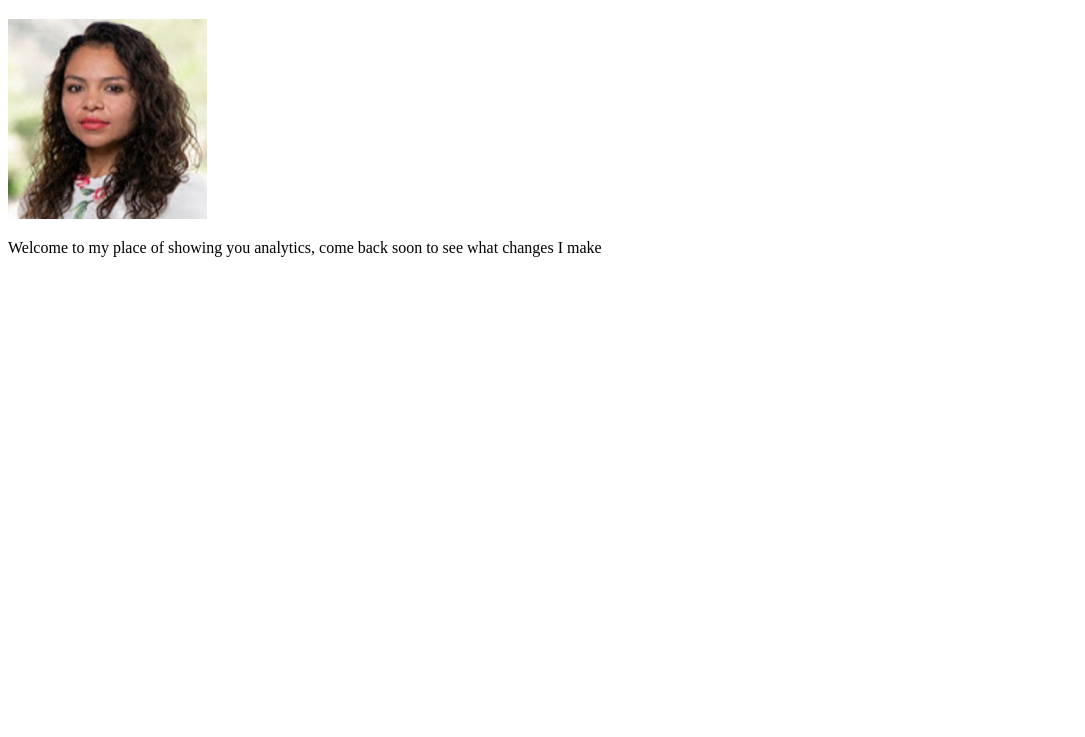
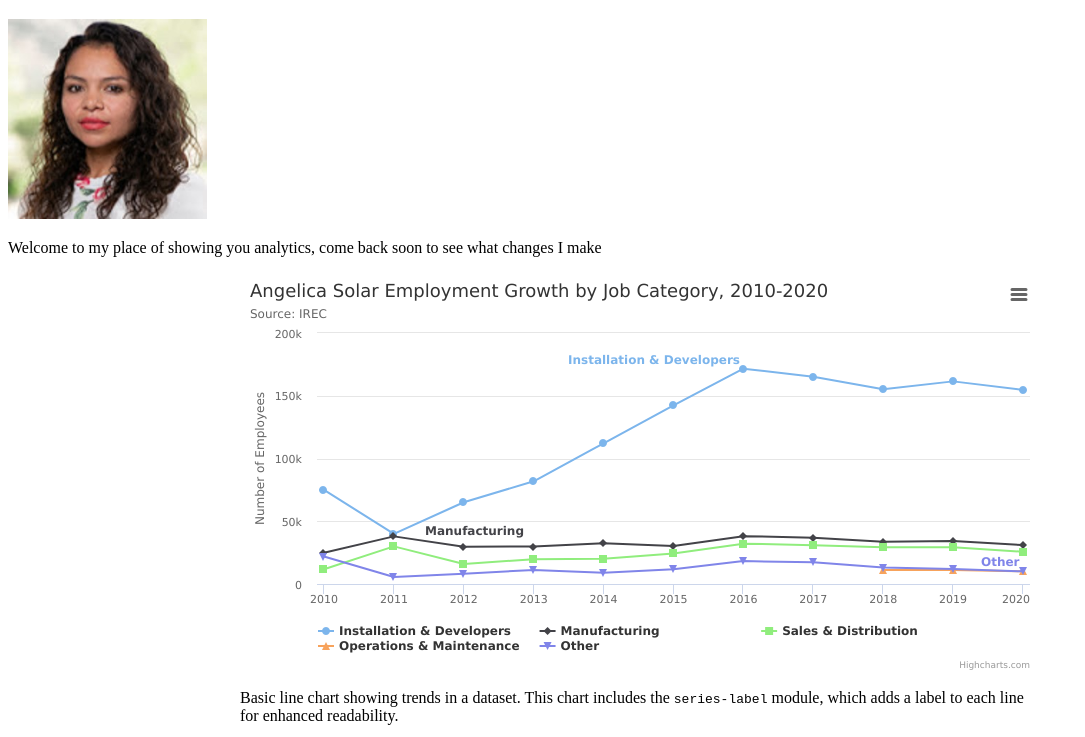
Before and after one commit to angelicaprojects/AngelicaWebsite, a plain HTML site: page index.html in a window 1280 px wide. Shown: the part 61-798 px from the top of the page, without its empty margins (0-1085 px from the left). Drawn offline with nearby package versions, Linux system fonts and the light colour scheme.

Commit message:
Added JS FIDDLE to site

```diff
--- /dev/null
+++ b/area.js
@@ -0,0 +1,77 @@
+Highcharts.chart('areacontainer', {
+
+    title: {
+        text: 'Angelica’s. Solar Employment Growth by Job Category, 2010-2020',
+        align: 'left'
+    },
+
+    subtitle: {
+        text: 'Source: <a href="https://irecusa.org/programs/solar-jobs-census/" target="_blank">IREC</a>',
+        align: 'left'
+    },
+
+    yAxis: {
+        title: {
+            text: 'Number of Employees'
+        }
+    },
+
+    xAxis: {
+        accessibility: {
+            rangeDescription: 'Range: 2010 to 2020'
+        }
+    },
+
+    legend: {
+        layout: 'horizontal',
+        align: 'center',
+        verticalAlign: 'bottom'
+    },
+
+    plotOptions: {
+        series: {
+            label: {
+                connectorAllowed: false
+            },
+            pointStart: 2010
+        }
+    },
+
+    series: [{
+        name: 'Installation & Developers',
+        data: [75000, 40000, 65165, 81827, 112143, 142383,
+            171533, 165174, 155157, 161454, 154610]
+    }, {
+        name: 'Manufacturing',
+        data: [24916, 37941, 29742, 29851, 32490, 30282,
+            38121, 36885, 33726, 34243, 31050]
+    }, {
+        name: 'Sales & Distribution',
+        data: [11744, 30000, 16005, 19771, 20185, 24377,
+            32147, 30912, 29243, 29213, 25663]
+    }, {
+        name: 'Operations & Maintenance',
+        data: [null, null, null, null, null, null, null,
+            null, 11164, 11218, 10077]
+    }, {
+        name: 'Other',
+        data: [21908, 5548, 8105, 11248, 8989, 11816, 18274,
+            17300, 13053, 11906, 10073]
+    }],
+
+    responsive: {
+        rules: [{
+            condition: {
+                maxWidth: 500
+            },
+            chartOptions: {
+                legend: {
+                    layout: 'horizontal',
+                    align: 'center',
+                    verticalAlign: 'bottom'
+                }
+            }
+        }]
+    }
+
+});
--- a/index.html
+++ b/index.html
@@ -5,6 +5,7 @@
     <meta http-equiv="X-UA-Compatible" content="IE=edge">
     <meta name="viewport" content="width=, initial-scale=1.0">
     <title>Angelica's Site</title>
+    <link rel="stylesheet" href="style.css">
 </head>
 <body>
     <h1>Welcome to my BI Site</h1>
@@ -12,5 +13,35 @@
     <p>Welcome to my place of showing you analytics,
         come back soon to see what changes I make
     </p>
+<script src="https://code.highcharts.com/highcharts.js"></script>
+<script src="https://code.highcharts.com/modules/series-label.js"></script>
+<script src="https://code.highcharts.com/modules/exporting.js"></script>
+<script src="https://code.highcharts.com/modules/export-data.js"></script>
+<script src="https://code.highcharts.com/modules/accessibility.js"></script>
+
+<figure class="highcharts-figure">
+    <div id="linecontainer"></div>
+    <p class="highcharts-description">
+        Basic line chart showing trends in a dataset. This chart includes the
+        <code>series-label</code> module, which adds a label to each line for
+        enhanced readability.
+    </p>
+</figure>
+
+<script src="line.js">  </script>
+
+<figure class="highcharts-figure">
+    <div id="areacontainer" style ="border:2px solid red;"  >
+
+    </div>
+    <p class="highcharts-description">
+        A demo showing a stacked area chart, also sometimes referred to as a
+        mountain chart. In a stacked chart, the data series values are added
+        together to make up a total.
+    </p>
+</figure>
+
+<script src="area.js" ></script>
+
 </body>
 </html>
--- /dev/null
+++ b/line.js
@@ -0,0 +1,77 @@
+Highcharts.chart('linecontainer', {
+
+    title: {
+        text: 'Angelica Solar Employment Growth by Job Category, 2010-2020',
+        align: 'left'
+    },
+
+    subtitle: {
+        text: 'Source: <a href="https://irecusa.org/programs/solar-jobs-census/" target="_blank">IREC</a>',
+        align: 'left'
+    },
+
+    yAxis: {
+        title: {
+            text: 'Number of Employees'
+        }
+    },
+
+    xAxis: {
+        accessibility: {
+            rangeDescription: 'Range: 2010 to 2020'
+        }
+    },
+
+    legend: {
+        layout: 'horizontal',
+        align: 'center',
+        verticalAlign: 'bottom'
+    },
+
+    plotOptions: {
+        series: {
+            label: {
+                connectorAllowed: false
+            },
+            pointStart: 2010
+        }
+    },
+
+    series: [{
+        name: 'Installation & Developers',
+        data: [75000, 40000, 65165, 81827, 112143, 142383,
+            171533, 165174, 155157, 161454, 154610]
+    }, {
+        name: 'Manufacturing',
+        data: [24916, 37941, 29742, 29851, 32490, 30282,
+            38121, 36885, 33726, 34243, 31050]
+    }, {
+        name: 'Sales & Distribution',
+        data: [11744, 30000, 16005, 19771, 20185, 24377,
+            32147, 30912, 29243, 29213, 25663]
+    }, {
+        name: 'Operations & Maintenance',
+        data: [null, null, null, null, null, null, null,
+            null, 11164, 11218, 10077]
+    }, {
+        name: 'Other',
+        data: [21908, 5548, 8105, 11248, 8989, 11816, 18274,
+            17300, 13053, 11906, 10073]
+    }],
+
+    responsive: {
+        rules: [{
+            condition: {
+                maxWidth: 500
+            },
+            chartOptions: {
+                legend: {
+                    layout: 'horizontal',
+                    align: 'center',
+                    verticalAlign: 'bottom'
+                }
+            }
+        }]
+    }
+
+});
--- /dev/null
+++ b/style.css
@@ -0,0 +1,90 @@
+.highcharts-figure,
+.highcharts-data-table table {
+    min-width: 360px;
+    max-width: 800px;
+    margin: 1em auto;
+}
+
+.highcharts-data-table table {
+    font-family: Verdana, sans-serif;
+    border-collapse: collapse;
+    border: 1px solid #ebebeb;
+    margin: 10px auto;
+    text-align: center;
+    width: 100%;
+    max-width: 500px;
+}
+
+.highcharts-data-table caption {
+    padding: 1em 0;
+    font-size: 1.2em;
+    color: #555;
+}
+
+.highcharts-data-table th {
+    font-weight: 600;
+    padding: 0.5em;
+}
+
+.highcharts-data-table td,
+.highcharts-data-table th,
+.highcharts-data-table caption {
+    padding: 0.5em;
+}
+
+.highcharts-data-table thead tr,
+.highcharts-data-table tr:nth-child(even) {
+    background: #f8f8f8;
+}
+
+.highcharts-data-table tr:hover {
+    background: #f1f7ff;
+}
+/*  second */
+
+#container {
+    height: 400px;
+}
+
+.highcharts-figure,
+.highcharts-data-table table {
+    min-width: 310px;
+    max-width: 800px;
+    margin: 1em auto;
+}
+
+.highcharts-data-table table {
+    font-family: Verdana, sans-serif;
+    border-collapse: collapse;
+    border: 1px solid #ebebeb;
+    margin: 10px auto;
+    text-align: center;
+    width: 100%;
+    max-width: 500px;
+}
+
+.highcharts-data-table caption {
+    padding: 1em 0;
+    font-size: 1.2em;
+    color: #555;
+}
+
+.highcharts-data-table th {
+    font-weight: 600;
+    padding: 0.5em;
+}
+
+.highcharts-data-table td,
+.highcharts-data-table th,
+.highcharts-data-table caption {
+    padding: 0.5em;
+}
+
+.highcharts-data-table thead tr,
+.highcharts-data-table tr:nth-child(even) {
+    background: #f8f8f8;
+}
+
+.highcharts-data-table tr:hover {
+    background: #f1f7ff;
+}
```
